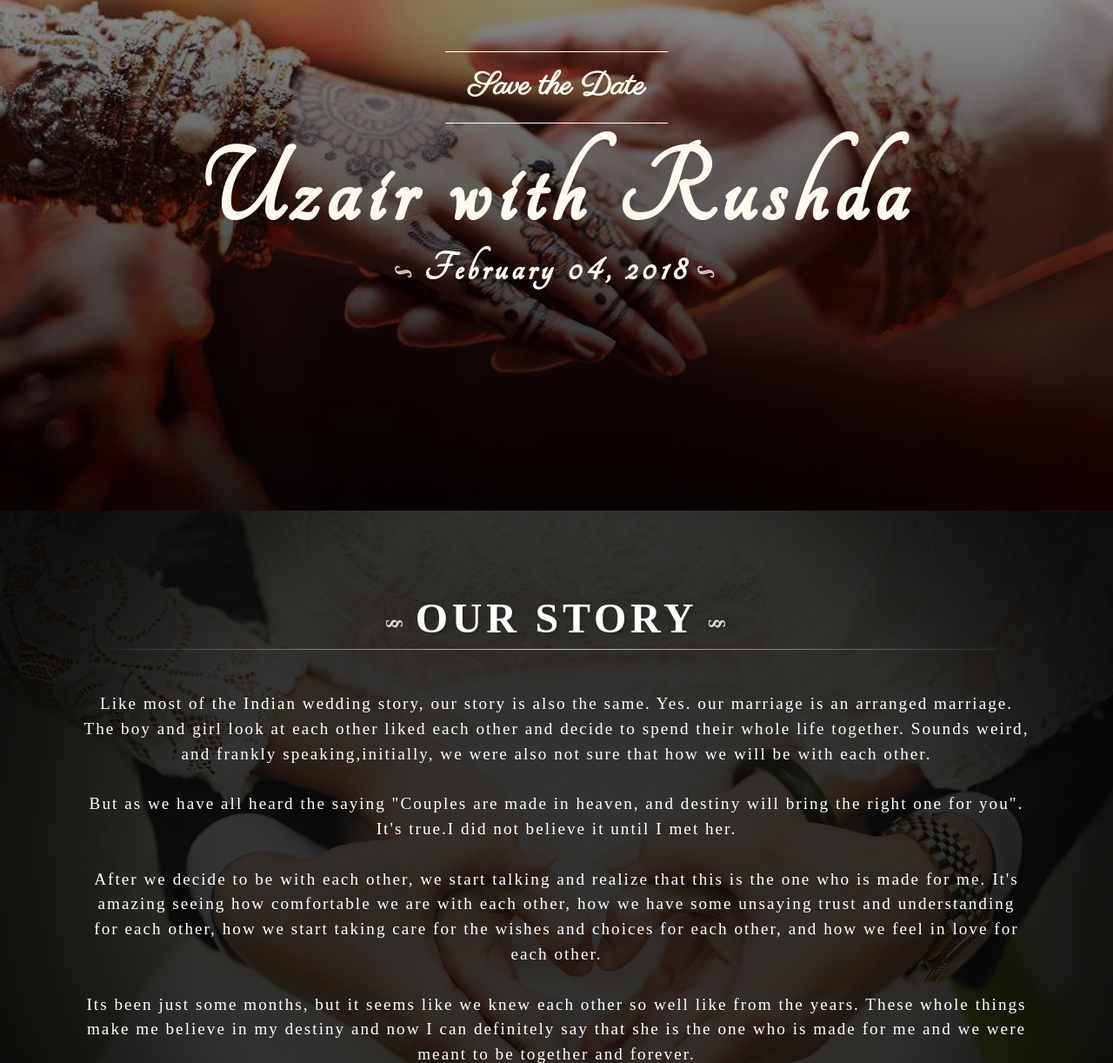
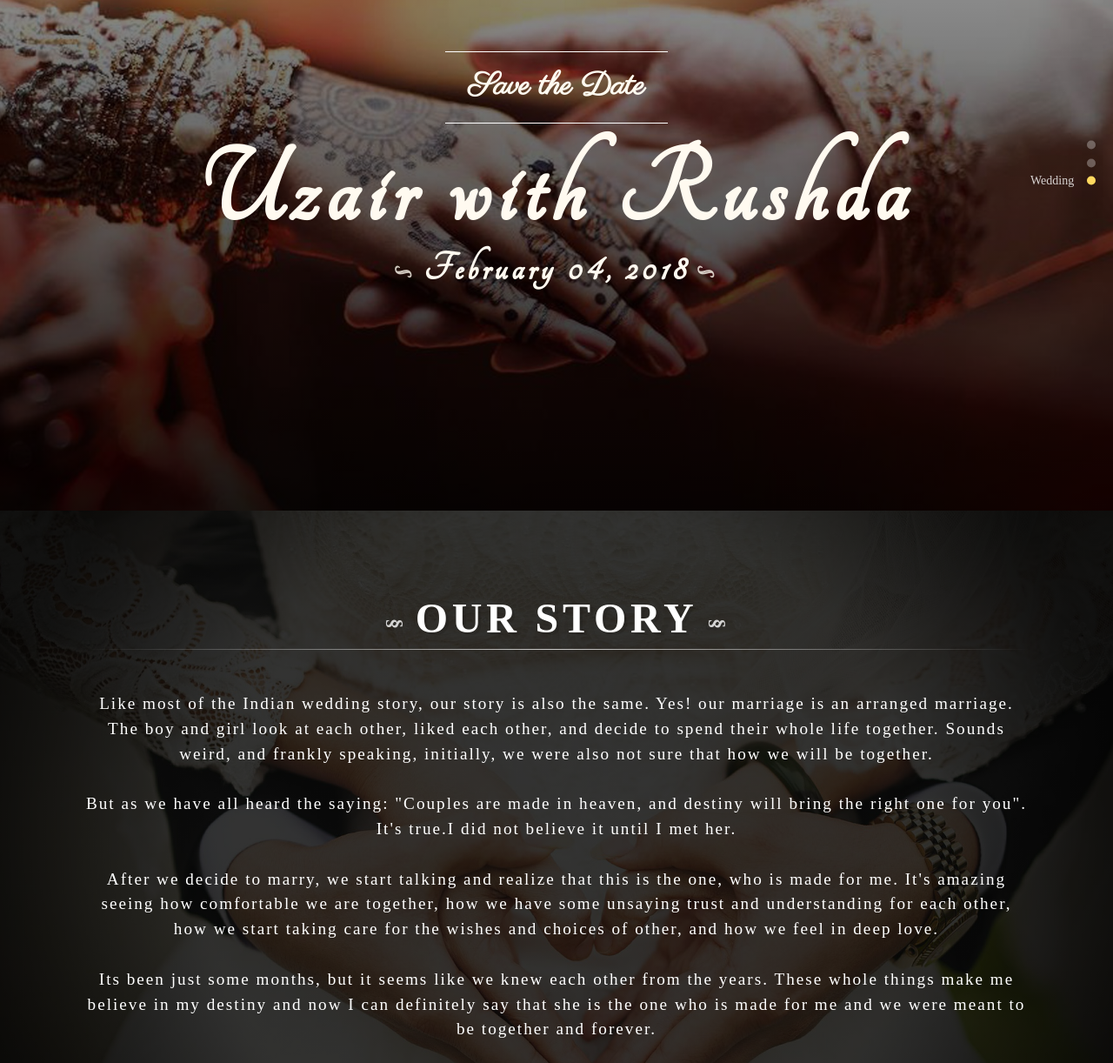
Before and after one commit to namantiwari07/JS-Wedding, a plain HTML site: page index.html in a window 1280 px wide. Shown: the part 213-1435 px from the top of the page at 87% size. Drawn offline with nearby package versions, Linux system fonts and the light colour scheme.

Commit message:
navigation change

```diff
--- a/index.html
+++ b/index.html
@@ -12,14 +12,30 @@
     <body>
 
         <!-- Navbar (sticky bottom) -->
-        <div class="Navigation">
-            <div class="nav">
-                <a href="#home" title="home">Home</a>
-                <a href="#us" title="couple">Uzair with Rushda</a>
-                <a href="#wedding" title="weeding">Wedding</a>
-            </div>
+        <div class="sidebar">
+            <nav>
+                <ul>
+                    <li>
+                        <a href="#home" class="dot name-active">
+                            <span>home</span>
+                        </a>
+                    </li>
+                    <li>
+                        <a href="#us" class="dot">
+                            <span class="dotspan">Uzair & Rushda</span>
+                        </a>
+                    </li>
+                    <li>
+                        <a href="#wedding" class="dot">
+                            <span>Wedding</span>
+                        </a>
+                    </li>
+                </ul>
+            </nav>
         </div>
 
+
+        <!-- Front Page -->
         <div class="frontPage" id="home">
             <div class="frontText">
 
@@ -46,37 +62,37 @@
                 <div class="aboutText">
                     <p>
                         Like most of the Indian wedding story, our story is also the same.
-                        Yes. our marriage is an arranged marriage. The boy and girl look at
-                        each other liked each other and decide to spend their whole life together.
-                        Sounds weird, and frankly speaking,initially, we were also not sure that
-                        how we will be with each other.
+                        Yes! our marriage is an arranged marriage. The boy and girl look at
+                        each other, liked each other, and decide to spend their whole life together.
+                        Sounds weird, and frankly speaking, initially, we were also not sure that
+                        how we will be together.
                     </p><br>
 
                     <p>
-                        But as we have all heard the saying
+                        But as we have all heard the saying:
                         "Couples are made in heaven, and destiny will bring the right one for you".
                         It's true.I did not believe it until I met her.
                     </p><br>
 
                     <p>
-                        After we decide to be with each other, we start talking and realize that this
-                        is the one who is made for me. It's amazing seeing how comfortable we are with
-                        each other, how we have some unsaying trust and understanding for each other,
-                        how we start taking care for the wishes and choices for each other, and how we
-                        feel in love for each other.
+                        After we decide to marry, we start talking and realize that this
+                        is the one, who is made for me. It's amazing seeing how comfortable we are together,
+                        how we have some unsaying trust and understanding for each other,
+                        how we start taking care for the wishes and choices of other, and how we
+                        feel in deep love.
                     </p><br>
 
                     <p>
-                        Its been just some months, but it seems like we knew each other so well like
+                        Its been just some months, but it seems like we knew each other
                         from the years. These whole things make me believe in my destiny and now I can
                         definitely say that she is the one who is made for me and we were meant to be together
                         and forever.
                     </p><br>
 
                     <p>
-                        Today, I am inviting you to the very special day of my life when we will marry
-                        and will be together. It will be our honor with your presence on our wedding
-                        and your blessings for our happy life together.
+                        Today, I am inviting you to the very special day of my life, "Our Wedding",
+                        when we will be together. It will be our honor with your presence on our wedding
+                         and your blessings for our happy life together.
                     </p>
                 </div>
             </div>
@@ -139,7 +155,8 @@
         </footer>
 
         <script src="js/jquery-3.2.1.min.js"></script> <!-- JQuery -->
-        <script src="js/script.js"></script>  <!-- JS script File -->
+        <script src="js/main.js"></script>  <!-- JS script File -->
+<script src="//cdnjs.cloudflare.com/ajax/libs/jquery/2.2.2/jquery.min.js"></script>
         <!-- <script src="https://use.fontawesome.com/6e47fdd73a.js"></script> font awsome for icons -->
 
 
--- a/js/main.js
+++ b/js/main.js
@@ -0,0 +1,60 @@
+
+// Vertical Dot Navigation Animation
+
+$(document).ready(function () {
+    $.scrollTo = $.fn.scrollTo = function (x, y, options) {
+        if (!(this instanceof $)) return $.fn.scrollTo.apply($('html, body'), arguments);
+        options = $.extend({}, {
+            gap: {
+                x: 0,
+                y: 0
+            },
+            animation: {
+                easing: 'swing',
+                duration: 600,
+                complete: $.noop,
+                step: $.noop
+            }
+        }, options);
+        return this.each(function () {
+            var elem = $(this);
+            elem.stop().animate({
+                scrollLeft: !isNaN(Number(x)) ? x : $(y).offset().left + options.gap.x,
+                scrollTop: !isNaN(Number(y)) ? y : $(y).offset().top + options.gap.y
+            }, options.animation);
+        });
+    };
+    var aChildren = $("nav li").children();
+    var aArray = [];
+    for (var i = 0; i < aChildren.length; i++) {
+        var aChild = aChildren[i];
+        var ahref = $(aChild).attr('href');
+        aArray.push(ahref);
+    }
+    $(window).scroll(function () {
+        var windowPos = $(window).scrollTop();
+        var windowHeight = $(window).height();
+        var docHeight = $(document).height();
+        for (var i = 0; i < aArray.length; i++) {
+            var theID = aArray[i];
+            var divPos = $(theID).offset().top;
+            var divHeight = $(theID).height();
+            if (windowPos >= divPos && windowPos < (divPos + divHeight)) {
+                $("a[href='" + theID + "']").addClass("name-active");
+            } else {
+                $("a[href='" + theID + "']").removeClass("name-active");
+            }
+        }
+        if (windowPos + windowHeight == docHeight) {
+            if (!$("nav li:last-child a").hasClass("name-active")) {
+                var navActiveCurrent = $(".name-active").attr("href");
+                $("a[href='" + navActiveCurrent + "']").removeClass("name-active");
+                $("nav li:last-child a").addClass("name-active");
+            }
+        }
+    });
+    $("nav a").click(function (evn) {
+        evn.preventDefault();
+        $('html,body').scrollTo(this.hash, this.hash);
+    });
+});
--- a/scss/_nav.scss
+++ b/scss/_nav.scss
@@ -4,28 +4,83 @@
 $navbar-background: rgba(255, 255, 255, 0.774);
 $navText: darkslategray;
 
-.Navigation {
-    width: 100%;
-    height: 50px;
-    background-color: $navbar-background;
-    display: table;
-    position: fixed;
-    bottom: 0%;
-    .nav {
-        width: 100%;
-        height: 100%;
-        display: table;
+// dot navigation
+
+/* SIDEBAR NAVIGATION */
+
+.sidebar {
+    position: absolute;
+    top: 50%;
+    right: 0;
+}
+
+
+
+.dot {
+    display: inline-block;
+    width: 10px;
+    height: 10px;
+    background-color: rgba(255, 255, 255, 0.3);
+    border-radius: 10px;
+    z-index: 999;
+    content: "";
+    color: transparent;
+    font-size: 14px;
+    line-height: 10px;
+    vertical-align: middle;
+    margin: 5px 0 5px 0;
+    font-weight: 300;
+
+    &:hover {
+        background-color: rgba(255, 255, 255, 0.8);
+        color: rgba(255, 255, 255, 0.8);
     }
-    a {
-        width: 33.33%;
-        display: table-cell;
-        text-align: center;
-        vertical-align: middle;
-        color: $navText;
-        text-decoration: none;
-        &:hover {
-            background: 20px 20px rgba(128, 128, 128, 0.308);
-            color: black;
-        }
+
+    & .dotspan {
+        display: block;
+        position: relative;
+        left: -120px;
+        width: max-content;
+    }
+    & span {
+        margin: 0px 0px 20px 15px;
+        position: relative;
+        top: 0px;
+        left: -80px;
     }
 }
+
+
+
+
+
+
+nav {
+    width: 100px;
+    height: auto;
+    padding: 0 0px;
+    position: fixed;
+    top: 50%;
+    right: 20px;
+    transform: translate(0, -50%);
+    z-index: 10000;
+    text-align: right;
+
+    & ul li a {
+        text-decoration: none;
+    }
+
+    & ul {
+        list-style-type: none;
+        margin: 0;
+        padding: 0;
+    }
+}
+
+
+
+.name-active {
+    color: rgba(255, 255, 255, 0.8);
+    background-color: #ffd95f;
+    text-align: right;
+}
```
Also changed, not shown: scss/style.css, 1 other file.
